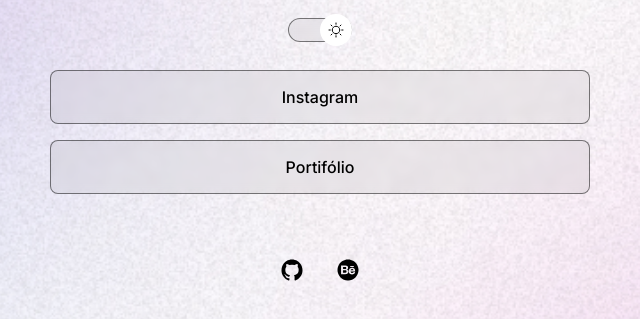
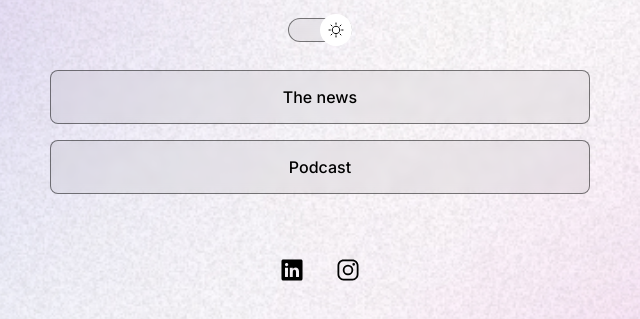
Before and after one commit to VicZambom/Projeto, a plain HTML site: page index.html in a window 1280 px wide. Shown: the part 245-564 px from the top of the page, 320-960 px from the left. Drawn offline with nearby package versions, Linux system fonts and the light colour scheme.

Commit message:
arrumando link do readme

```diff
--- a/index.html
+++ b/index.html
@@ -9,7 +9,7 @@
     />
 
     <meta charset="UTF-8" />
-    <meta http-equiv="X-UA-Compatible" content="IE=edge"/>
+    <meta http-equiv="X-UA-Compatible" content="IE=edge" />
     <meta name="viewport" content="width=device-width, initial-scale=1.0" />
     <title>DevLinks</title>
     <link rel="stylesheet" href="./style.css" />
@@ -27,24 +27,31 @@
       </div>
       <ul>
         <li>
-          <a href="https://www.instagram.com/vikk_toria9/" target="_blank"
-            >Instagram</a
+          <a
+            href="https://thenewscc.beehiiv.com/subscribe?ref=R5Jigu0pl5"
+            target="_blank"
+            >The news</a
           >
         </li>
 
         <li>
-          <a href="https://www.youtube.com/watch?v=iiRiflq90ug" target="_blank"
-            >Portifólio</a
+          <a
+            href="https://open.spotify.com/show/50cZQPcWqTdGwBpUQINkCB?si=bf6efe4531984945"
+            target="_blank"
+            >Podcast</a
           >
         </li>
       </ul>
       <div id="social-links">
-        <a href="https://github.com/VicZambom" target="_blank">
-          <ion-icon name="logo-github"></ion-icon>
+        <a
+          href="https://www.linkedin.com/in/victoria-zambom-8b8b2727b/"
+          target="_blank"
+        >
+          <ion-icon name="logo-linkedin"></ion-icon>
         </a>
 
-        <a href="https://www.behance.net/victoridegouv" target="_blank">
-          <ion-icon name="logo-behance"></ion-icon>
+        <a href="https://www.instagram.com/vikk_toria9/" target="_blank">
+          <ion-icon name="logo-instagram"></ion-icon>
         </a>
       </div>
 
```
Also changed, not shown: assets/avatar-light.png, assets/avatar.png, 1 other file.
